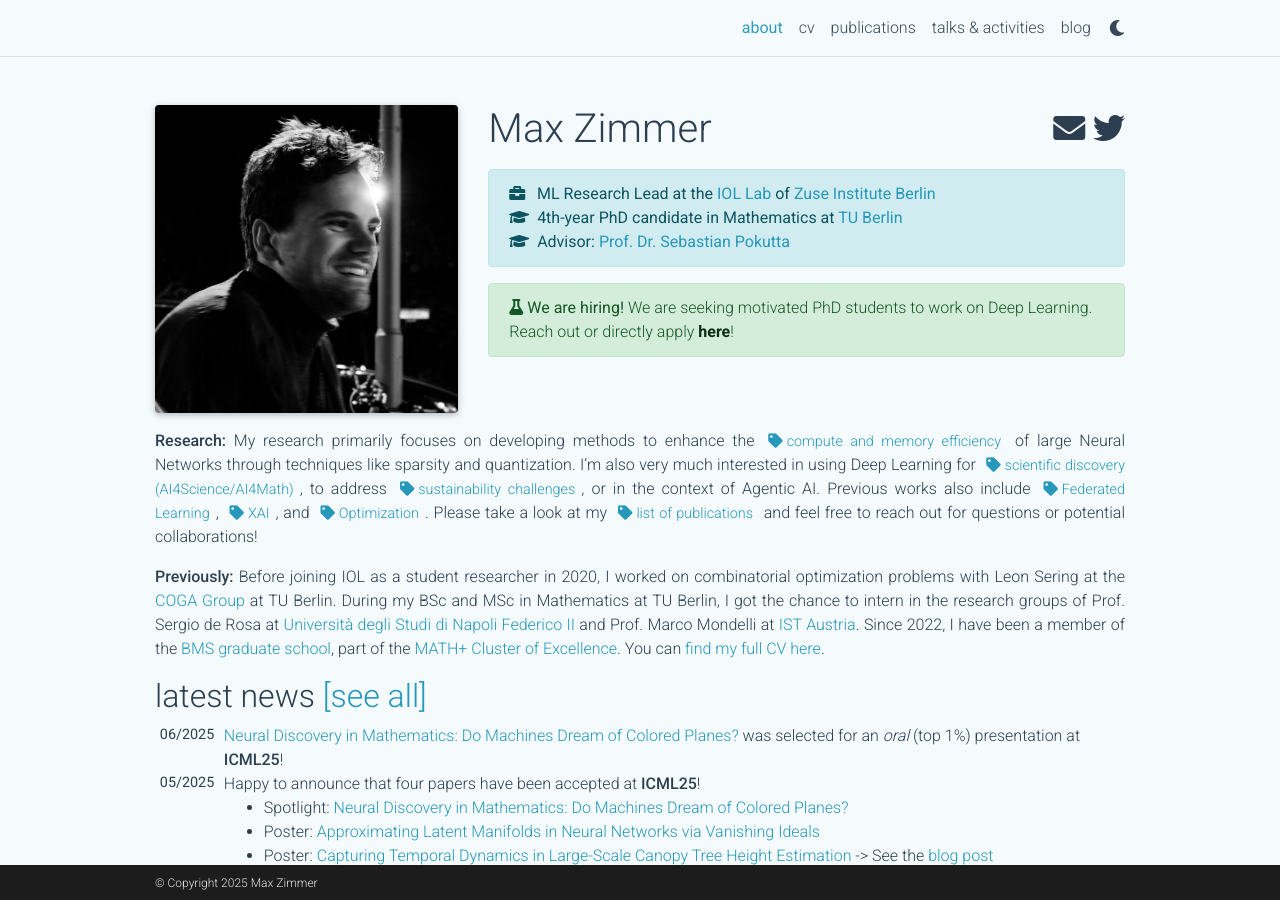
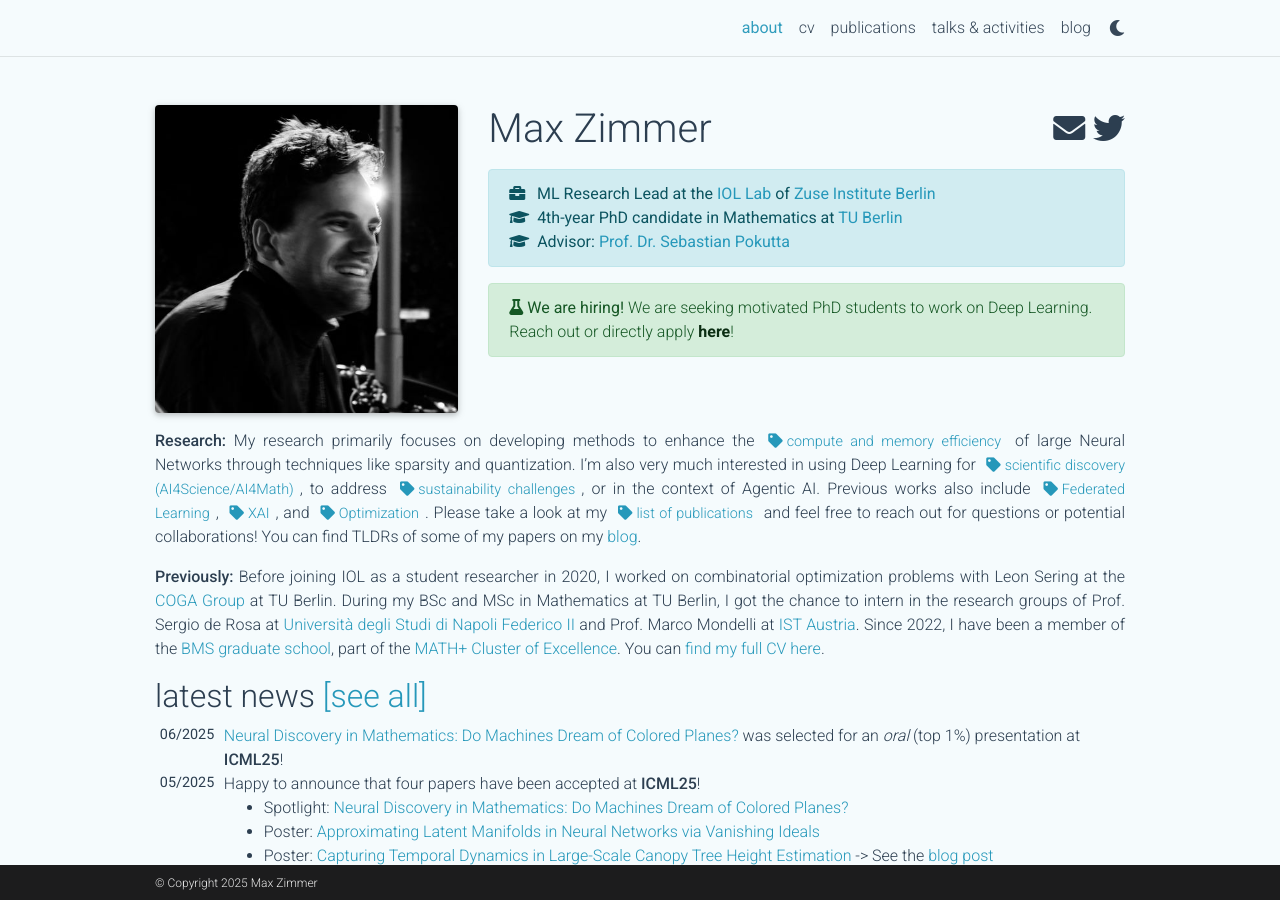
Before and after one commit to zimmer-m/zimmer-m.github.io, a Jekyll site: the page built from _pages/about.md, in a window 1280 px wide and 900 px high. Built offline with Jekyll 4.4.1, drawn with Linux system fonts in a browser that asks for light colours; full-size pictures stand in for the smaller copies a plugin makes; comment, search, counter and statistics services are not loaded; a style sheet for code colours, icons or effects is not loaded.

Commit message:
added bloglink to about

```diff
--- a/_pages/about.md
+++ b/_pages/about.md
@@ -25,7 +25,7 @@ social: true  # includes social icons at the bottom of the page
 ---
 
 
-**Research:** My research primarily focuses on developing methods to enhance the <a href="/#efficiency" class="tag-link">compute and memory efficiency</a> of large Neural Networks through techniques like sparsity and quantization. I'm also very much interested in using Deep Learning for <a href="/#ai4science" class="tag-link">scientific discovery (AI4Science/AI4Math)</a>, to address <a href="/#sustainability" class="tag-link">sustainability challenges</a>, or in the context of Agentic AI. Previous works also include <a href="/#federated-learning" class="tag-link">Federated Learning</a>, <a href="/#interpretability" class="tag-link">XAI</a>, and <a href="/#optimization" class="tag-link">Optimization</a>. Please take a look at my <a href="/#all" class="tag-link">list of publications</a> and feel free to reach out for questions or potential collaborations!
+**Research:** My research primarily focuses on developing methods to enhance the <a href="/#efficiency" class="tag-link">compute and memory efficiency</a> of large Neural Networks through techniques like sparsity and quantization. I'm also very much interested in using Deep Learning for <a href="/#ai4science" class="tag-link">scientific discovery (AI4Science/AI4Math)</a>, to address <a href="/#sustainability" class="tag-link">sustainability challenges</a>, or in the context of Agentic AI. Previous works also include <a href="/#federated-learning" class="tag-link">Federated Learning</a>, <a href="/#interpretability" class="tag-link">XAI</a>, and <a href="/#optimization" class="tag-link">Optimization</a>. Please take a look at my <a href="/#all" class="tag-link">list of publications</a> and feel free to reach out for questions or potential collaborations! You can find TLDRs of some of my papers on my [blog](/blog).
 
 
 **Previously:** Before joining IOL as a student researcher in 2020, I worked on combinatorial optimization problems with Leon Sering at the [COGA Group](https://www3.math.tu-berlin.de/coga/) at TU Berlin. During my BSc and MSc in Mathematics at TU Berlin, I got the chance to intern in the research groups of Prof. Sergio de Rosa at [Università degli Studi di Napoli Federico II](https://www.pastalab.unina.it/) and Prof. Marco Mondelli at [IST Austria](https://ist.ac.at/en/research/mondelli-group/). Since 2022, I have been a member of the [BMS graduate school](https://www.math-berlin.de), part of the [MATH+ Cluster of Excellence](https://mathplus.de/). You can [find my full CV here](/cv).
```
